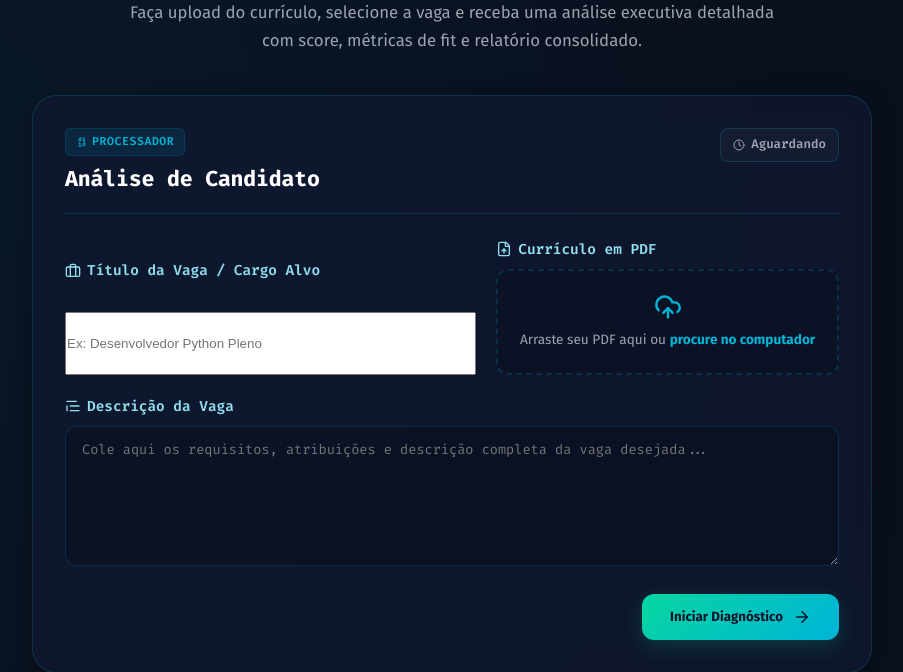
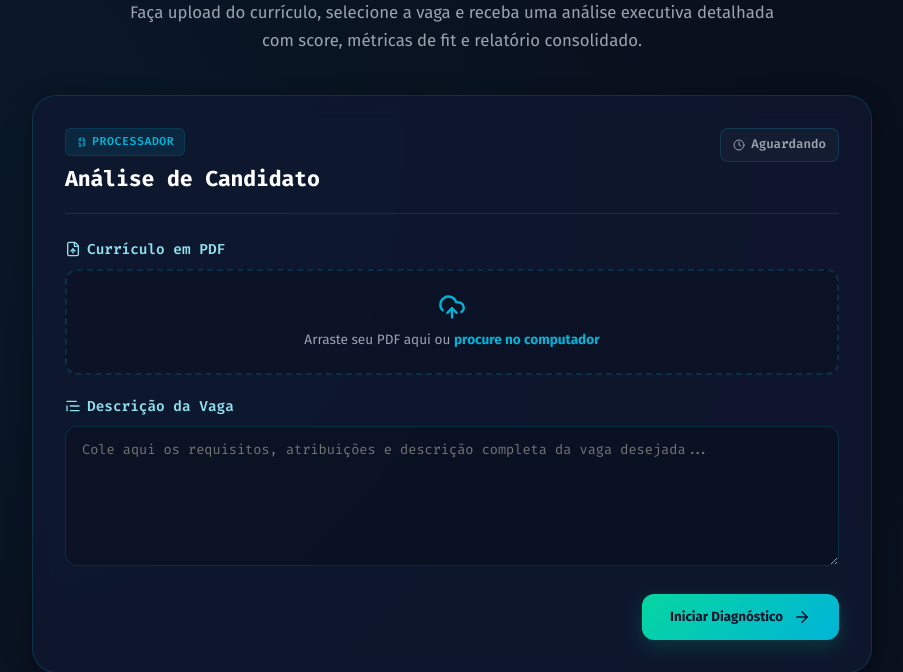
Before and after one commit to carpatia77/Cv-Matcher, a Python web app: template app/templates/index.html in a window 1280 px wide. Shown: the part 234-906 px from the top of the page, without its empty margins (188-1091 px from the left). Run offline with Jinja, Linux system fonts and the light colour scheme; the template is opened without the code that fills it, so the values that code supplies are empty.

Commit message:
refactor: remove job title input field and derive title automatically from job description

```diff
--- a/app/templates/index.html
+++ b/app/templates/index.html
@@ -36,15 +36,6 @@
       </div>
 
       <form id="atsForm" class="form">
-        <div class="grid-2">
-          <div class="field">
-            <label for="titulo_vaga">
-              <i data-lucide="briefcase" style="width: 16px; height: 16px;"></i>
-              Título da Vaga / Cargo Alvo
-            </label>
-            <input type="text" id="titulo_vaga" name="titulo_vaga" placeholder="Ex: Desenvolvedor Python Pleno" required />
-          </div>
-
         <div class="field">
           <label>
             <i data-lucide="file-up" style="width: 16px; height: 16px;"></i>
@@ -60,7 +51,6 @@
             </div>
           </div>
           <div id="fileError" class="field-error hidden"></div>
-          </div>
         </div>
 
         <div class="field">
```
Also changed, not shown: app/main.py (+7 -6 lines), tests/test_api.py (+1 -1 lines). Lines whose indentation alone changed are shown as unchanged.
